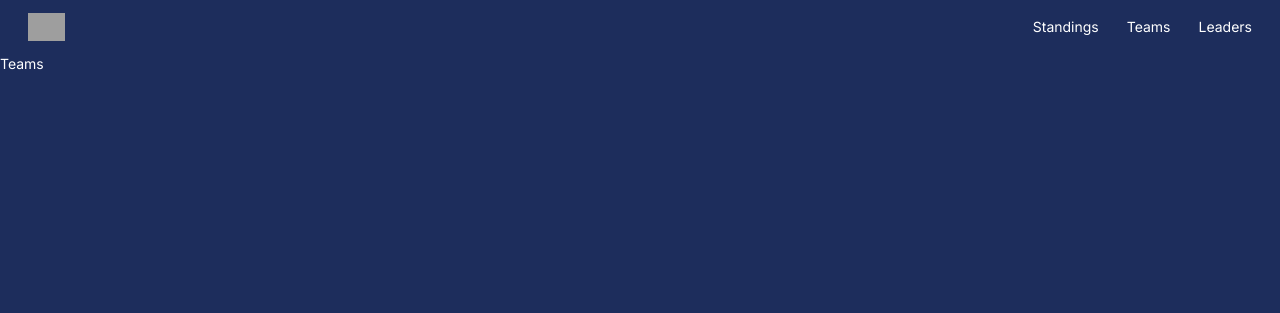
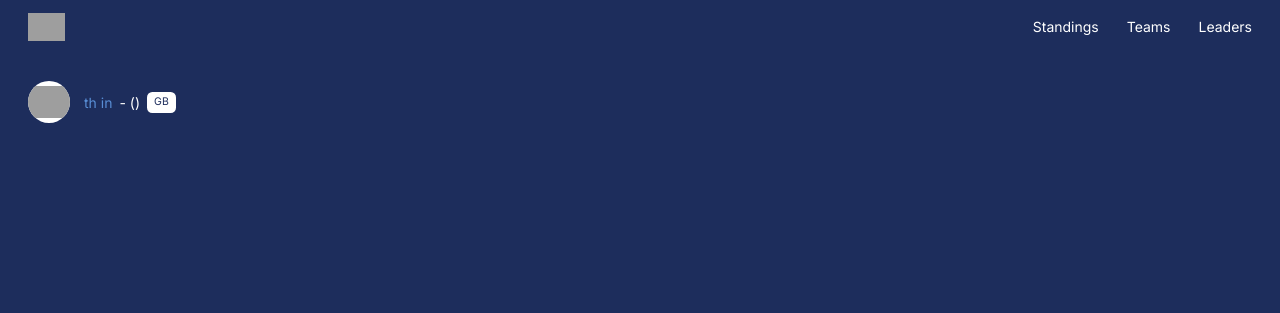
Before and after one commit to hynwkm/tbj-home-base, a Flask app: template app/templates/team.html in a window 1280 px wide. Shown: the top 313 px of the page. Run offline with Flask 3, Linux system fonts and the light colour scheme; the template is opened without the code that fills it, so the values that code supplies are empty; grey boxes are pictures that could not be loaded.

Commit message:
create team page team info

```diff
--- a/app/static/css/styles.css
+++ b/app/static/css/styles.css
@@ -232,8 +232,14 @@
   .h-8 {
     height: calc(var(--spacing) * 8);
   }
+  .h-12 {
+    height: calc(var(--spacing) * 12);
+  }
   .h-16 {
     height: calc(var(--spacing) * 16);
+  }
+  .h-24 {
+    height: calc(var(--spacing) * 24);
   }
   .h-full {
     height: 100%;
@@ -244,11 +250,20 @@
   .w-6 {
     width: calc(var(--spacing) * 6);
   }
+  .w-12 {
+    width: calc(var(--spacing) * 12);
+  }
   .w-16 {
     width: calc(var(--spacing) * 16);
   }
+  .w-24 {
+    width: calc(var(--spacing) * 24);
+  }
   .w-auto {
     width: auto;
+  }
+  .w-fit {
+    width: fit-content;
   }
   .w-full {
     width: 100%;
@@ -310,6 +325,9 @@
   .overflow-x-auto {
     overflow-x: auto;
   }
+  .rounded-full {
+    border-radius: calc(infinity * 1px);
+  }
   .rounded-md {
     border-radius: var(--radius-md);
   }
@@ -361,6 +386,9 @@
   .p-8 {
     padding: calc(var(--spacing) * 8);
   }
+  .px-2 {
+    padding-inline: calc(var(--spacing) * 2);
+  }
   .px-3 {
     padding-inline: calc(var(--spacing) * 3);
   }
@@ -587,6 +637,71 @@
   syntax: "*";
   inherits: false;
 }
+@property --tw-shadow {
+  syntax: "*";
+  inherits: false;
+  initial-value: 0 0 #0000;
+}
+@property --tw-shadow-color {
+  syntax: "*";
+  inherits: false;
+}
+@property --tw-shadow-alpha {
+  syntax: "<percentage>";
+  inherits: false;
+  initial-value: 100%;
+}
+@property --tw-inset-shadow {
+  syntax: "*";
+  inherits: false;
+  initial-value: 0 0 #0000;
+}
+@property --tw-inset-shadow-color {
+  syntax: "*";
+  inherits: false;
+}
+@property --tw-inset-shadow-alpha {
+  syntax: "<percentage>";
+  inherits: false;
+  initial-value: 100%;
+}
+@property --tw-ring-color {
+  syntax: "*";
+  inherits: false;
+}
+@property --tw-ring-shadow {
+  syntax: "*";
+  inherits: false;
+  initial-value: 0 0 #0000;
+}
+@property --tw-inset-ring-color {
+  syntax: "*";
+  inherits: false;
+}
+@property --tw-inset-ring-shadow {
+  syntax: "*";
+  inherits: false;
+  initial-value: 0 0 #0000;
+}
+@property --tw-ring-inset {
+  syntax: "*";
+  inherits: false;
+}
+@property --tw-ring-offset-width {
+  syntax: "<length>";
+  inherits: false;
+  initial-value: 0px;
+}
+@property --tw-ring-offset-color {
+  syntax: "*";
+  inherits: false;
+  initial-value: #fff;
+}
+@property --tw-ring-offset-shadow {
+  syntax: "*";
+  inherits: false;
+  initial-value: 0 0 #0000;
+}
 @property --tw-outline-style {
   syntax: "*";
   inherits: false;
@@ -613,6 +728,20 @@
       --tw-space-y-reverse: 0;
       --tw-border-style: solid;
       --tw-font-weight: initial;
+      --tw-shadow: 0 0 #0000;
+      --tw-shadow-color: initial;
+      --tw-shadow-alpha: 100%;
+      --tw-inset-shadow: 0 0 #0000;
+      --tw-inset-shadow-color: initial;
+      --tw-inset-shadow-alpha: 100%;
+      --tw-ring-color: initial;
+      --tw-ring-shadow: 0 0 #0000;
+      --tw-inset-ring-color: initial;
+      --tw-inset-ring-shadow: 0 0 #0000;
+      --tw-ring-inset: initial;
+      --tw-ring-offset-width: 0px;
+      --tw-ring-offset-color: #fff;
+      --tw-ring-offset-shadow: 0 0 #0000;
       --tw-outline-style: solid;
       --tw-scale-x: 1;
       --tw-scale-y: 1;
--- a/app/templates/team.html
+++ b/app/templates/team.html
@@ -3,5 +3,33 @@
     | Teams
 {% endblock title %}
 {% block content %}
-    <h1>Teams</h1>
+    <section class="space-y-4 mx-auto p-8 max-w-[1500px]">
+        <div class="flex items-center gap-4">
+            <img src="https://www.mlbstatic.com/team-logos/{{ team_info.team_id }}.svg"
+                 alt="{{ team_info.team_name }} logo"
+                 class="block bg-white rounded-full w-12 h-12 object-contain">
+            <div>
+                <h1 class="font-bold text-2xl">{{ team_info.team_full_name }}</h1>
+                <div class="flex items-center gap-2">
+                    <p class="text-primary-light">
+                        {{ team_info.division_rank }}{% set rank = team_info.division_rank | int %}
+                        {% if 10 <= (rank % 100) <= 20 %}
+                            th
+                        {% elif rank % 10 == 1 %}
+                            st
+                        {% elif rank % 10 == 2 %}
+                            nd
+                        {% elif rank % 10 == 3 %}
+                            rd
+                        {% else %}
+                            th
+                        {% endif %}
+                        in {{ team_info.division_name }}
+                    </p>
+                    <p>{{ team_info.wins }}-{{ team_info.losses }} ({{ team_info.pct }})</p>
+                    <div class="bg-white px-2 py-1 rounded-md w-fit text-primary text-xs">{{ team_info.gb }} GB</div>
+                </div>
+            </div>
+        </div>
+    </section>
 {% endblock content %}
--- a/todo.txt
+++ b/todo.txt
@@ -22,7 +22,7 @@ DONE HOME PAGE
 - Fetch/Render: Divisional standings, news stories, 4 stat leaders
 - Refine UI: Typography and card components
 
-STANDINGS PAGE
+DONE STANDINGS PAGE
 - Build standings layout
 - Fetch divisional data
 - Add split columns: Home/Away %, 1-run games, Extra innings
```
Also changed, not shown: other parts of app/static/css/styles.css (+29 -0 lines), app/services/standings.py (+18 -1 lines), app/teams.py (+5 -3 lines), app/templates/index.html (+8 -6 lines).
